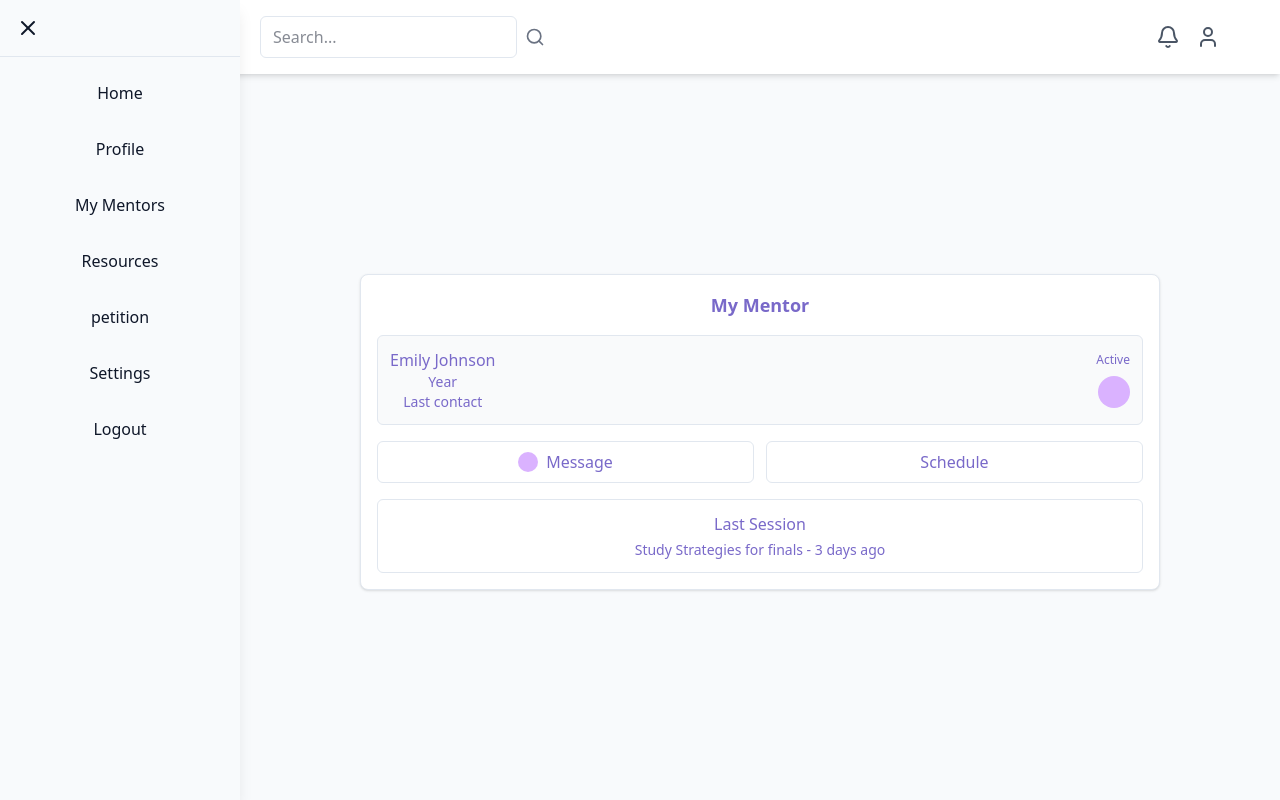
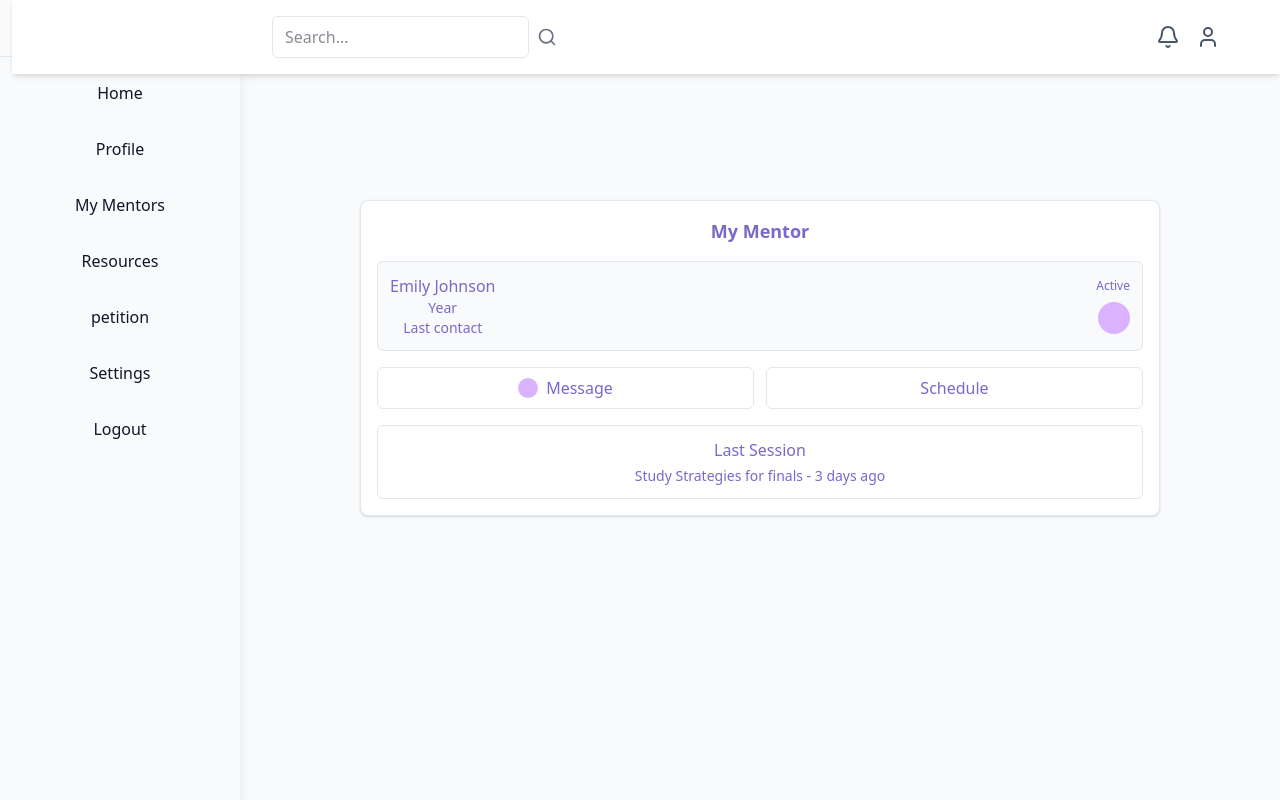
Before and after one commit to tewmih/student-mentorship-management, a React (Vite) app in the folder studentMentership/frontend/: page /meteedashboard in a window 1280 px wide. Shown: the top 800 px of the page. Built offline with nearby package versions, Linux system fonts and the light colour scheme.

Commit message:
making header fixed

```diff
--- a/studentMentership/frontend/src/components/MyMentor.jsx
+++ b/studentMentership/frontend/src/components/MyMentor.jsx
@@ -1,4 +1,5 @@
-// components/MyMentor.jsx
+
+
 import React from "react";
 
 export default function MyMentor() {
--- a/studentMentership/frontend/src/components/TopTabs.jsx
+++ b/studentMentership/frontend/src/components/TopTabs.jsx
@@ -7,7 +7,7 @@ import {Bell, Search, User} from "lucide-react";
 
 export default function TopTabs() {
    return (
-    <div className="flex items-center justify-between  pl-65 pr-15 py-4 bg-white shadow-md">
+    <div className="fixed top-0 right-0 left-3 flex items-center justify-between  pl-65 pr-15 py-4 bg-card shadow-md">
 
       <div className="flex items-center gap-2">
         <input
```
